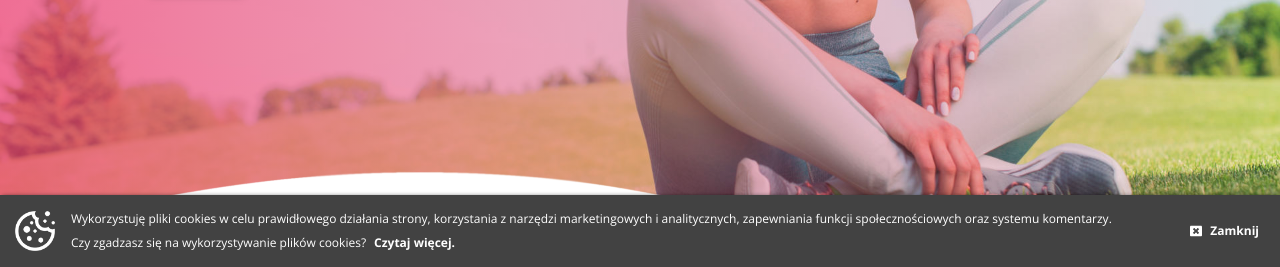
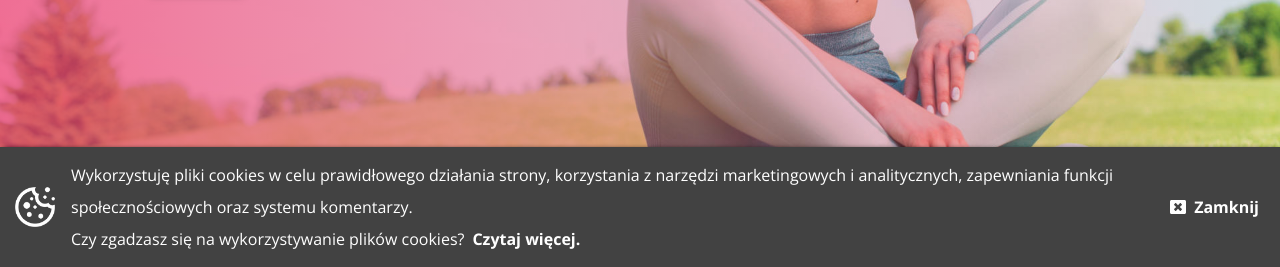
Before and after one commit to kusmierczykw/pelvi-active.netlify.com, a Gatsby site: page / in a window 1280 px wide. Shown: the part 533-800 px from the top of the page. Built offline with nearby package versions, Linux system fonts and the light colour scheme; Gatsby itself is replaced by a stand-in of ours; no server answers.

Commit message:
Zwiększenie rozmiaru czcionki.

```diff
--- a/src/components/cookies/cookies-policy.js
+++ b/src/components/cookies/cookies-policy.js
@@ -15,7 +15,6 @@ const CookiesWrapper = styled.div`
     background-color: ${colors.secondaryLight};
     z-index: 101;
     box-shadow: 0 0 5px -2px rgba(0, 0, 0, 1);
-    font-size: 12px;
     padding-top: 4px;
     padding-bottom: 4px;
 
@@ -92,6 +91,7 @@ class CookiesPolicy extends Component {
                             className="cookie__close-button">
                             <FontAwesomeIcon
                                 icon={faWindowClose}
+                                size={"1x"}
                                 className="mr-2"
                             />
                             Zamknij
```
